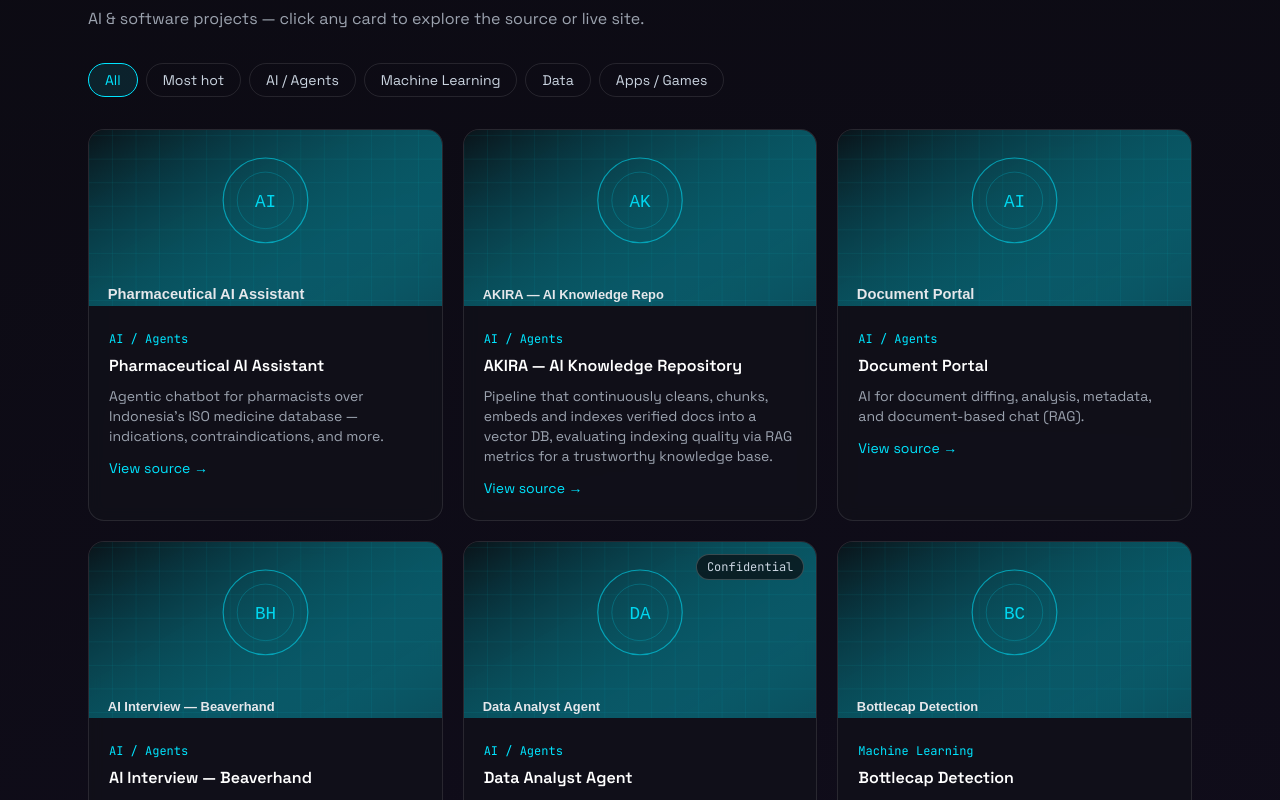
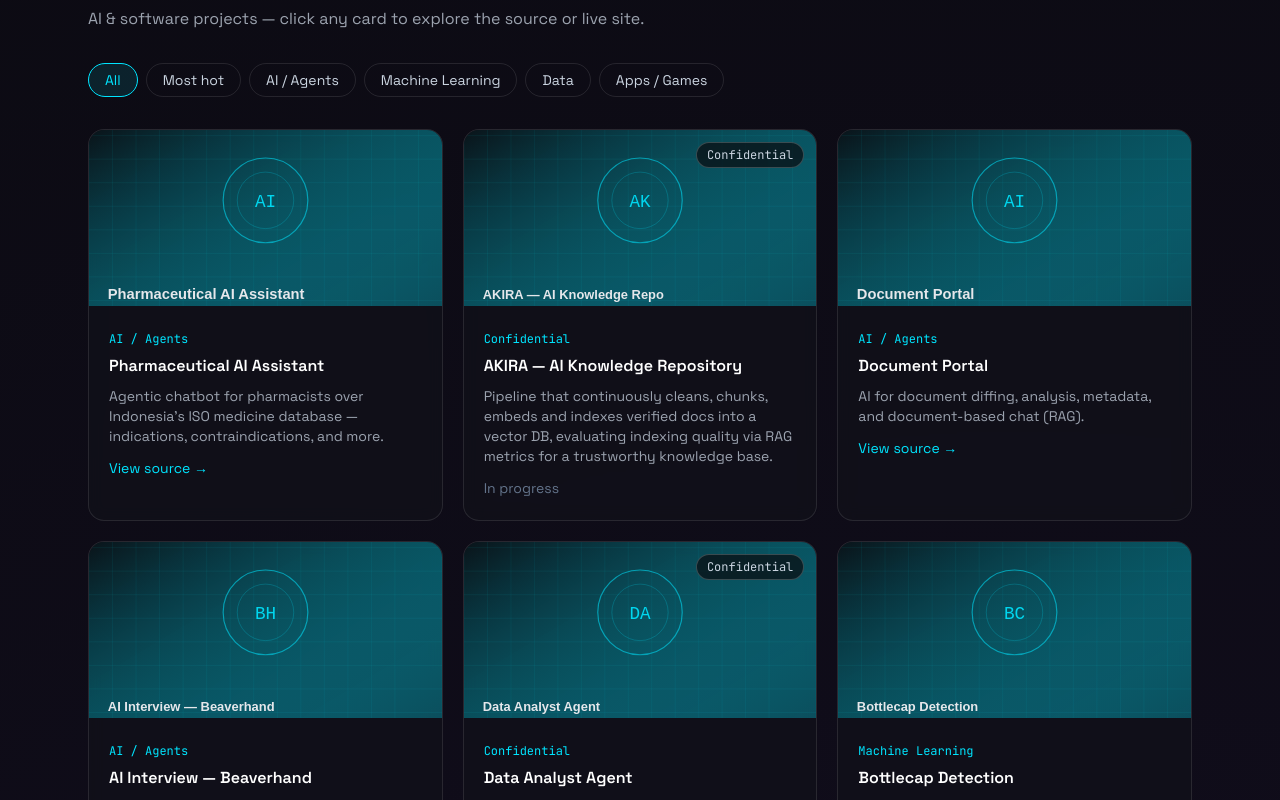
Before and after one commit to Officiel-TinkerThink/portfolio, a React (Vite) app: page / in a window 1280 px wide. Shown: the part 5220-6020 px from the top of the page. Built offline with nearby package versions, Linux system fonts and the light colour scheme.

Commit message:
Portfolio: make AKIRA confidential (no link, Confidential label)

```diff
--- a/src/components/Portfolio.jsx
+++ b/src/components/Portfolio.jsx
@@ -48,7 +48,7 @@ export default function Portfolio() {
                 <span className="absolute right-3 top-3 rounded-full border border-white/20 bg-ink/70 px-2.5 py-1 text-xs font-mono text-slate-300">Confidential</span>
               </div>
               <div className="p-5">
-                <span className="text-xs font-mono text-accent">{p.cat}</span>
+                <span className="text-xs font-mono text-accent">Confidential</span>
                 <h3 className="mt-1 font-semibold text-white">{p.name}</h3>
                 <p className="mt-2 text-sm text-muted">{p.desc}</p>
                 <span className="mt-3 inline-block text-sm text-slate-500">In progress</span>
--- a/src/data.js
+++ b/src/data.js
@@ -70,7 +70,7 @@ export const certs = [
 
 export const projects = [
   { name: 'Pharmaceutical AI Assistant', cat: 'AI / Agents', img: '/portfolio/img/projects/pharma.svg', desc: 'Agentic chatbot for pharmacists over Indonesia’s ISO medicine database — indications, contraindications, and more.', url: 'https://github.com/Officiel-TinkerThink/Pharma-ai-assistant' },
-  { name: 'AKIRA — AI Knowledge Repository', cat: 'AI / Agents', tags: ['hot'], img: '/portfolio/img/projects/akira.svg', desc: 'Pipeline that continuously cleans, chunks, embeds and indexes verified docs into a vector DB, evaluating indexing quality via RAG metrics for a trustworthy knowledge base.', url: 'https://github.com/Officiel-TinkerThink' },
+  { name: 'AKIRA — AI Knowledge Repository', cat: 'AI / Agents', tags: ['hot'], img: '/portfolio/img/projects/akira.svg', desc: 'Pipeline that continuously cleans, chunks, embeds and indexes verified docs into a vector DB, evaluating indexing quality via RAG metrics for a trustworthy knowledge base.', url: '' },
   { name: 'Document Portal', cat: 'AI / Agents', img: '/portfolio/img/projects/document-portal.svg', desc: 'AI for document diffing, analysis, metadata, and document-based chat (RAG).', url: 'https://github.com/Officiel-TinkerThink/document_portal' },
   { name: 'AI Interview — Beaverhand', cat: 'AI / Agents', tags: ['hot'], img: '/portfolio/img/projects/beaverhand.svg', desc: 'Job portal that connects job seekers and employers — and runs the interview itself. Our AI interviewer talks to candidates 24/7, scores what they can actually do, then hands a verified report to a human who makes the final call. 34,000+ open roles across healthcare, legal, tech & trades.', url: 'https://beaverhand.com/' },
   { name: 'Data Analyst Agent', cat: 'AI / Agents', tags: ['hot'], img: '/portfolio/img/projects/data-analyst.svg', desc: 'Helps business leaders get data insights in an instant — users prompt in plain business language and the AI translates it into database queries, then retrieves accurate data and charts.', url: '' },
```
Also changed, not shown: 1 other file (tests, documents, lock files or other folders).
